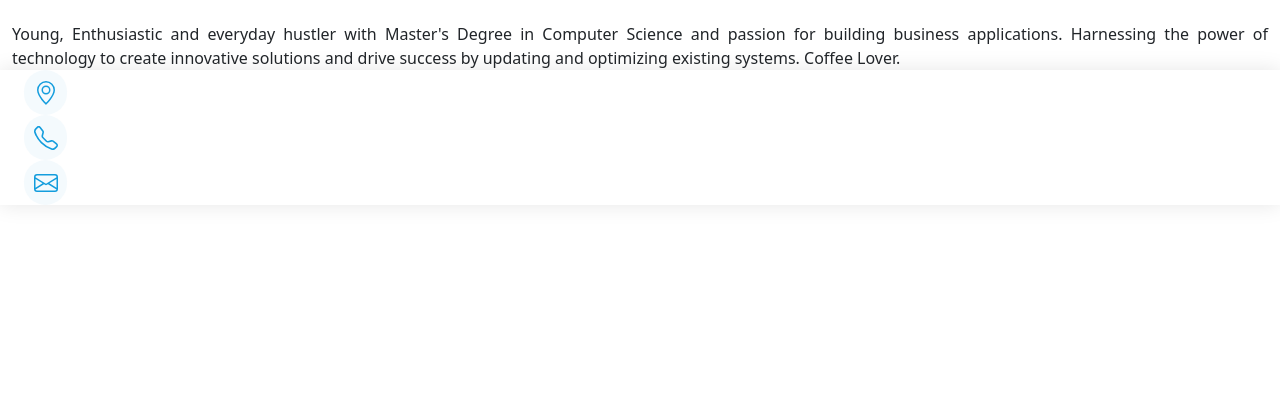
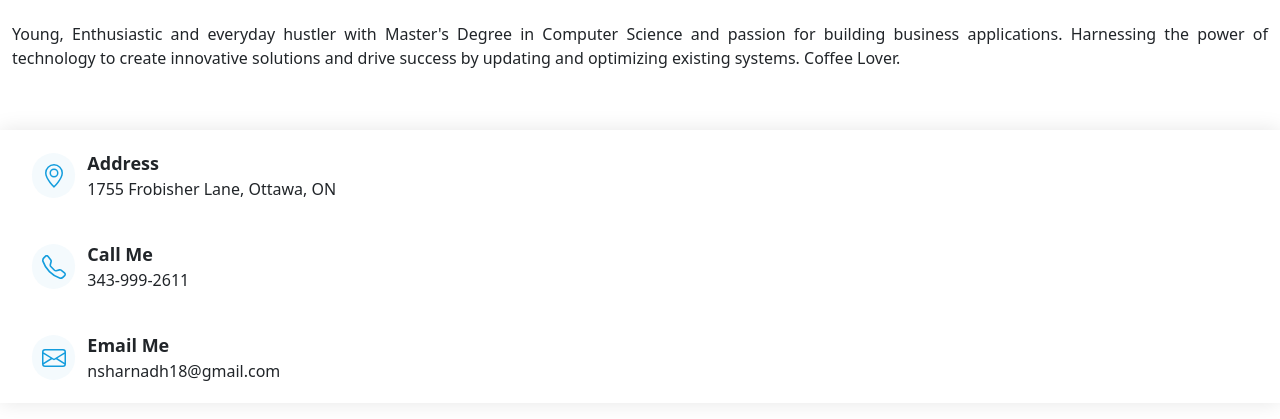
Before and after one commit to snadi043/PORTFOLIO, a React (Create React App) app: page / in a window 1280 px wide. Shown: the part 7993-8412 px from the top of the page. Before the commit the page ends 8258 px from the top, so only its background shows below. Built offline with nearby package versions, Linux system fonts and the light colour scheme.

Commit message:
Commit for changes to the ContactDetails component.

```diff
--- a/src/Utilities/Card/index.js
+++ b/src/Utilities/Card/index.js
@@ -9,7 +9,7 @@ const cardStyles = {
 const Card = (props) => {
     return (
         <Wrapper
-            className='container-fluid'
+            className='container-fluid card'
             style={{...cardStyles, ...props.styles}}>
             {props.children}
         </Wrapper>
--- a/src/Utilities/IconWithText/index.js
+++ b/src/Utilities/IconWithText/index.js
@@ -13,8 +13,8 @@ const iconWithTextWrapperStyles = {
 
 const IconWithText = (props) => {
   return (
-    <Wrapper className='container-fluid' style={iconWithTextWrapperStyles}>
-      <Wrapper clasName="iconWrapper" style={props.iconWrapperStyle}>
+    <Wrapper className='container-fluid iconWithText' style={{...iconWithTextWrapperStyles, ...props.additionalStyles}}>
+      <Wrapper className="iconWrapper" style={props.iconWrapperStyle}>
         <Icon
           iconWidth={props.svgWidth}
           iconHeight={props.svgHeight}
--- a/src/components/Contact/ContactDetails/index.js
+++ b/src/components/Contact/ContactDetails/index.js
@@ -3,6 +3,8 @@ import React from 'react';
 import Wrapper from '../../../Utilities/Wrapper';
 import Card from '../../../Utilities/Card';
 import IconWithText from '../../../Utilities/IconWithText';
+
+import './style.scss';
 
 const iconWrapperStyle = {
     display: 'flex',
@@ -16,32 +18,44 @@ const iconWrapperStyle = {
 
 const ContactDetails = () => {
     return (
-        <Wrapper>
+        <Wrapper style={{padding: '60px 0px'}}>
             <Card>
                 <IconWithText
+                    id="iconWithText"
                     iconPath={"M12.166 8.94c-.524 1.062-1.234 2.12-1.96 3.07A32 32 0 0 1 8 14.58a32 32 0 0 1-2.206-2.57c-.726-.95-1.436-2.008-1.96-3.07C3.304 7.867 3 6.862 3 6a5 5 0 0 1 10 0c0 .862-.305 1.867-.834 2.94M8 16s6-5.686 6-10A6 6 0 0 0 2 6c0 4.314 6 10 6 10 M8 8a2 2 0 1 1 0-4 2 2 0 0 1 0 4m0 1a3 3 0 1 0 0-6 3 3 0 0 0 0 6"}
-                    label={"1755 Frobisher Lane, Ottawa, ON"}
-                    count={"Address"}
+                    textDescription={"1755 Frobisher Lane, Ottawa, ON"}
+                    textTitle={"Address"}
                     className={"bi bi-geo-alt"}
                     svgHeight={"24px"}
                     svgWidth={"24px"}
-                    iconWrapperStyle={iconWrapperStyle}/>
+                    iconWrapperStyle={iconWrapperStyle}
+                    textTitleStyles={{fontWeight: 'bolder', fontSize: '18px'}}
+                    additionalStyles={{padding: '20px'}}
+                />
                 <IconWithText
+                    id="iconWithText"
                     iconPath={"M3.654 1.328a.678.678 0 0 0-1.015-.063L1.605 2.3c-.483.484-.661 1.169-.45 1.77a17.6 17.6 0 0 0 4.168 6.608 17.6 17.6 0 0 0 6.608 4.168c.601.211 1.286.033 1.77-.45l1.034-1.034a.678.678 0 0 0-.063-1.015l-2.307-1.794a.68.68 0 0 0-.58-.122l-2.19.547a1.75 1.75 0 0 1-1.657-.459L5.482 8.062a1.75 1.75 0 0 1-.46-1.657l.548-2.19a.68.68 0 0 0-.122-.58zM1.884.511a1.745 1.745 0 0 1 2.612.163L6.29 2.98c.329.423.445.974.315 1.494l-.547 2.19a.68.68 0 0 0 .178.643l2.457 2.457a.68.68 0 0 0 .644.178l2.189-.547a1.75 1.75 0 0 1 1.494.315l2.306 1.794c.829.645.905 1.87.163 2.611l-1.034 1.034c-.74.74-1.846 1.065-2.877.702a18.6 18.6 0 0 1-7.01-4.42 18.6 18.6 0 0 1-4.42-7.009c-.362-1.03-.037-2.137.703-2.877z"}
-                    label={"343-999-2611"}
-                    count={"Call Me"}
+                    textDescription={"343-999-2611"}
+                    textTitle={"Call Me"}
                     className={"bi bi-telephone"}
                     svgHeight={"24px"}
                     svgWidth={"24px"}
-                    iconWrapperStyle={iconWrapperStyle}/>
+                    iconWrapperStyle={iconWrapperStyle}
+                    textTitleStyles={{fontWeight: 'bolder', fontSize: '18px'}}
+                    additionalStyles={{padding: '20px'}}
+                />
                 <IconWithText
+                    id="iconWithText"
                     iconPath={"M0 4a2 2 0 0 1 2-2h12a2 2 0 0 1 2 2v8a2 2 0 0 1-2 2H2a2 2 0 0 1-2-2zm2-1a1 1 0 0 0-1 1v.217l7 4.2 7-4.2V4a1 1 0 0 0-1-1zm13 2.383-4.708 2.825L15 11.105zm-.034 6.876-5.64-3.471L8 9.583l-1.326-.795-5.64 3.47A1 1 0 0 0 2 13h12a1 1 0 0 0 .966-.741M1 11.105l4.708-2.897L1 5.383z"}
-                    label={"nsharnadh18@gmail.com"}
-                    count={"E-mail Me"}
+                    textDescription={"nsharnadh18@gmail.com"}
+                    textTitle={"Email Me"}
                     className={"bi bi-envelope"}
                     svgHeight={"24px"}
                     svgWidth={"24px"}
-                    iconWrapperStyle={iconWrapperStyle}/>
+                    iconWrapperStyle={iconWrapperStyle}
+                    textTitleStyles={{fontWeight: 'bolder', fontSize: '18px'}}
+                    additionalStyles={{padding: '20px'}}
+                />
             </Card>
         </Wrapper>
     );
```
Also changed, not shown: src/components/Contact/ContactDetails/style.scss (added), 1 other file (tests, documents, lock files or other folders).
